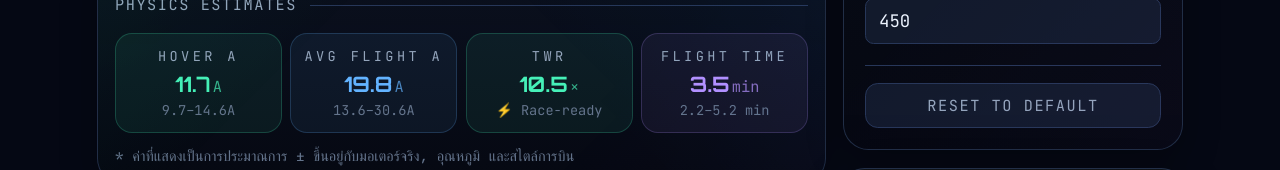
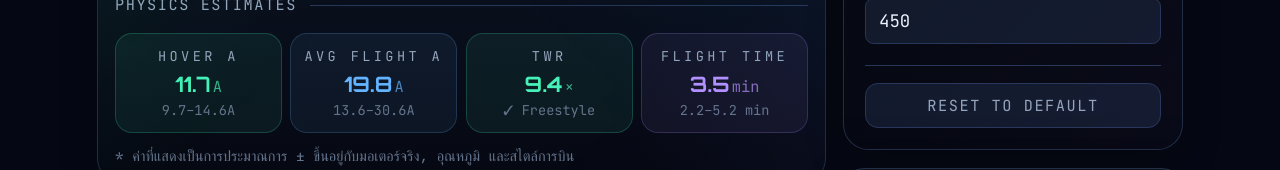
Before and after one commit to Santipap250/OBIXCORE, a Next.js app: page /visualizer in a window 1280 px wide. Shown: the part 1315-1485 px from the top of the page. Built offline with nearby package versions, Linux system fonts and the light colour scheme.

Commit message:
Add files via upload

```diff
--- a/app/visualizer/page.tsx
+++ b/app/visualizer/page.tsx
@@ -1,5 +1,5 @@
 "use client";
-import { useState, useMemo, useReducer } from "react";
+import { useState, useMemo } from "react";
 import dynamic from "next/dynamic";
 import type { DroneSpec, FrameSize, CompatibilityLevel } from "@/lib/droneSpec";
 import {
@@ -14,9 +14,8 @@ import {
   estimateHoverCurrentA,
   estimateAverageFlightCurrentA,
   estimateFlightTimeMinutes,
+  estimatePeakCurrentA,
   twrRating,
-  idealHoverPowerPerMotorW,
-  propDiscAreaM2,
   estimateLoadedRpm,
 } from "@/lib/estimation";
 
@@ -123,7 +122,6 @@ export default function VisualizerPage() {
   const [spec, setSpec] = useState<DroneSpec>(DEFAULT_SPEC);
   const [activePreset, setActivePreset] = useState<string | null>("freestyle-5in");
   const [reducedMotion, setReducedMotion] = useState(false);
-  const [showChecks, setShowChecks] = useState(false);
 
   const compatibility = useMemo(() => computeCompatibility(spec), [spec]);
 
@@ -142,14 +140,20 @@ export default function VisualizerPage() {
       ? estimateFlightTimeMinutes(spec.batteryMah, flight)
       : null;
 
-    // TWR estimate: assume ~2.5x TWR at full throttle for typical motors
-    // Simple: thrust = weight × TWR, estimate TWR from prop size, KV, S
-    const propArea = propDiscAreaM2(spec.propIn);
+    // TWR estimate for the visualizer badge. `hover`/`flight` above are
+    // already whole-aircraft figures (estimateHoverCurrentA sums all
+    // motors internally) — an earlier version of this calc multiplied
+    // hover.high by 4 again assuming it was per-motor, which quietly
+    // inflated the implied electrical power 4x. Fixed by reusing
+    // estimatePeakCurrentA (the same full-throttle/punch estimate the
+    // Wizard uses for its ESC headroom check) so this stays a real
+    // whole-aircraft power figure, then converting to thrust with a
+    // community-reported g/W efficiency (≈4.5–8 g/W for typical FPV
+    // motor+prop combos; 5.5 is the center of that band).
     const voltage = spec.batteryS * 3.7;
     const loadedRpm = estimateLoadedRpm(spec.motorKV, spec.batteryS).loadedRpm;
-    // momentum theory: T = sqrt(2ρA·P) → approximate using rpm
-    // community rule: g/W ≈ 4.5–8 for typical FPV props; use 5.5 as center
-    const peakPowerW = hover.high * voltage * 4; // 4 motors at high current
+    const peakCurrentA = estimatePeakCurrentA(flight, spec.style);
+    const peakPowerW = peakCurrentA * voltage;
     const thrustG = peakPowerW * 5.5;
     const twr = thrustG / spec.weightG;
     const twrMeta = twrRating(twr);
```
